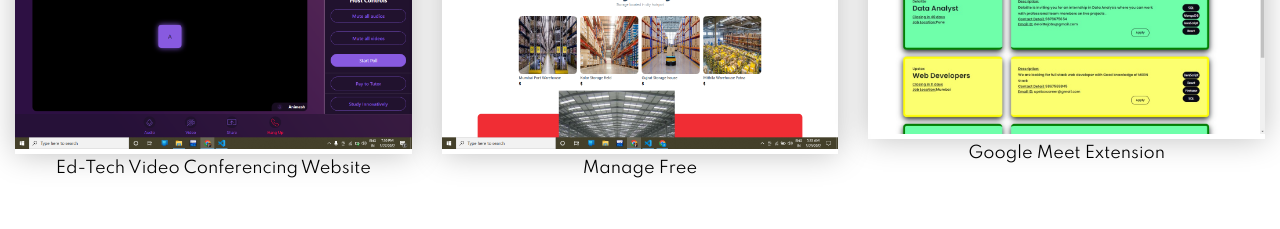
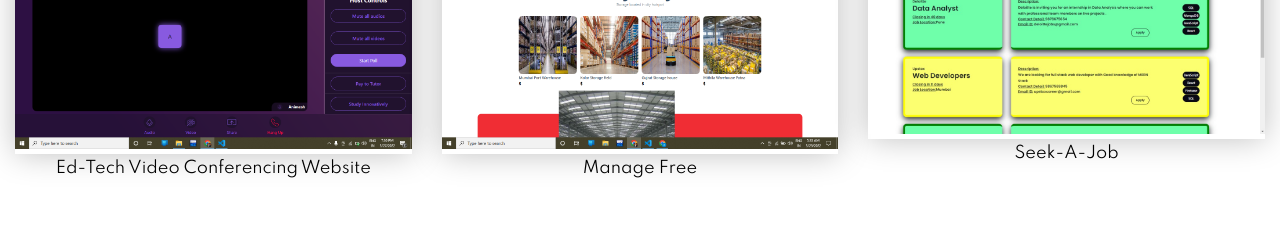
Before and after one commit to AnimeshK24/Portfolio-Website, a plain HTML site: page index.html in a window 1280 px wide. Shown: the part 1600-1829 px from the top of the page. Drawn offline with Linux system fonts and the light colour scheme.

Commit message:
Update index.html

```diff
--- a/index.html
+++ b/index.html
@@ -167,7 +167,7 @@
 								>
 							</div>
 						</div>
-						<div class="title">Google Meet Extension</div>
+						<div class="title">Seek-A-Job</div>
 					</div>
 				</div>
 			</div>
```
